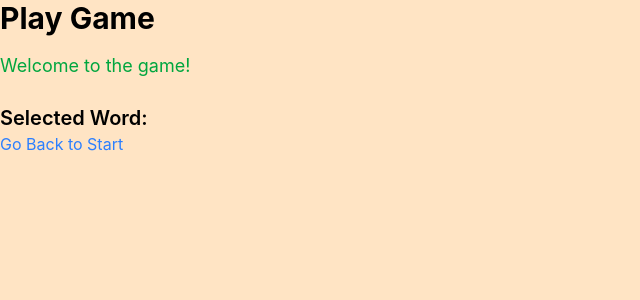
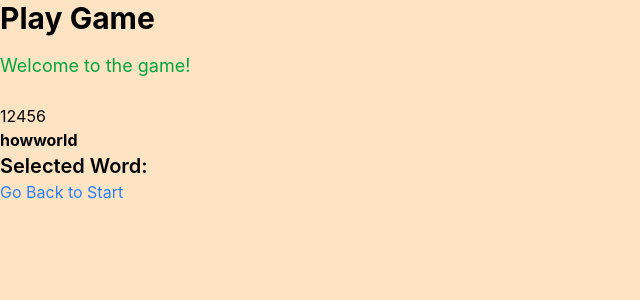
Before and after one commit to way2masoom/React-Learning, a React (Vite) app in the folder HangMangame/: page /play in a window 1280 px wide. Shown: the top 300 px of the page, without its empty margins (0-640 px from the left). Built offline with nearby package versions, Linux system fonts and the light colour scheme.

Commit message:
Rendring array list in react

```diff
--- /dev/null
+++ b/HangMangame/src/components/MaskedText/MaskedText.jsx
@@ -0,0 +1,12 @@
+import { getMaskedSting } from "./MaskingUtility";
+
+function MaskedText({ text, guessedLetters }) {
+    const maskedString = getMaskedSting(text, guessedLetters)
+    return (
+        <>
+            <h1>masked string {maskedString}</h1>
+        </>
+    )
+}
+
+export default MaskedText;
--- /dev/null
+++ b/HangMangame/src/components/MaskedText/MaskingUtility.js
@@ -0,0 +1,28 @@
+/**
+ *
+ * @param {The word which give as input and expeted to be guessedLetter} originalWord
+ * @param {Letters which are guessed by the User Allready } guessedLetter
+ * Ex: original word =['HUMBLE']
+ * Guessed Word = ['H'_'M''B'_'E']
+ *
+ *  return -> " H _ M _ E "
+*/
+
+
+// Utility/Helper `function for Hidden text`
+export function getMaskedSting(originalWord, guessedLetters) {
+    guessedLetters = guessedLetters.map(Letters => Letters.toUpperCase()) //
+
+    const guessedLetterSet = new Set(guessedLetters)
+
+    const result = originalWord.toUpperCase().split('').map(char => {
+        if (guessedLetterSet.has(char)) {
+            return char;
+        } else {
+            return "_" // ['H'_'M''B'_'E']
+        }
+    });
+
+    return result.join(' ')
+
+}
--- a/HangMangame/src/pages/Playgame.jsx
+++ b/HangMangame/src/pages/Playgame.jsx
@@ -1,5 +1,6 @@
 import { Link } from "react-router-dom";
 import { useLocation } from "react-router-dom";
+// import MaskedText from "../components/MaskedText/MaskedText";
 
 
 // Play Game Page
@@ -8,11 +9,15 @@ function PlayGame() {
     const location = useLocation();
     const word = location.state?.wordSelected;
 
+    const arr = [1, 2, 4, 5, 6];
+    const arr2 = ["how", "world"]
+
     return (
         <div>
             <h1 className="text-3xl font-bold mb-4 ">Play Game</h1>
             <p className="text-lg mb-6 text-green-600">Welcome to the game!</p>
-
+            <p>{arr}</p>
+            <p>{arr2.map((element, idx) => <b key={idx}>{element}</b>)}</p>
             <p className="text-xl font-semibold">Selected Word: {word}</p>
             <Link to="/start" className="text-blue-500 hover:text-blue-700">Go Back to Start</Link>
         </div>
```
